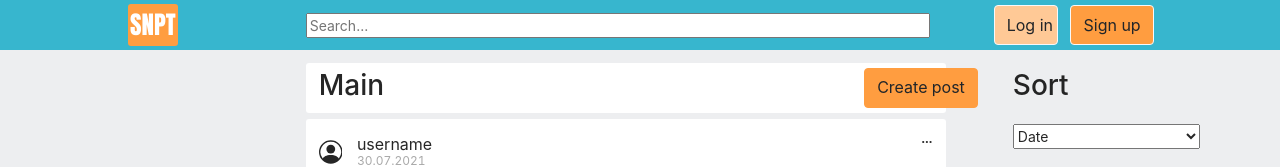
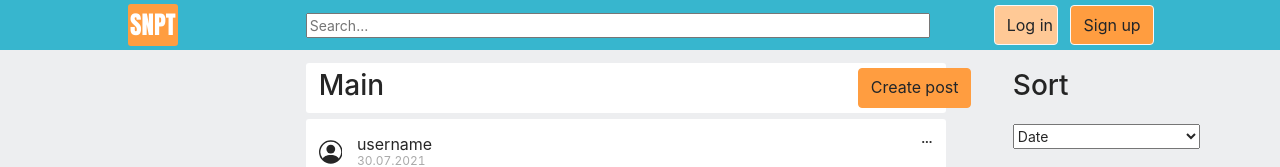
Before and after one commit to kPaulv/snippet-ui-ex, a React (Create React App) app: page / in a window 1280 px wide. Shown: the top 167 px of the page. Built offline with nearby package versions, Linux system fonts and the light colour scheme.

Commit message:
changed margin for Create post button

```diff
--- a/src/components/styles/AddPostPanel.css
+++ b/src/components/styles/AddPostPanel.css
@@ -14,7 +14,7 @@
     margin-left: 2%;
 }
 .add-post-btn {
-    margin-left: 75%;
+    margin-left: 74%;
     margin-top: 5px;
     margin-bottom: 5px;
     background-color: #ff9d40;
```
